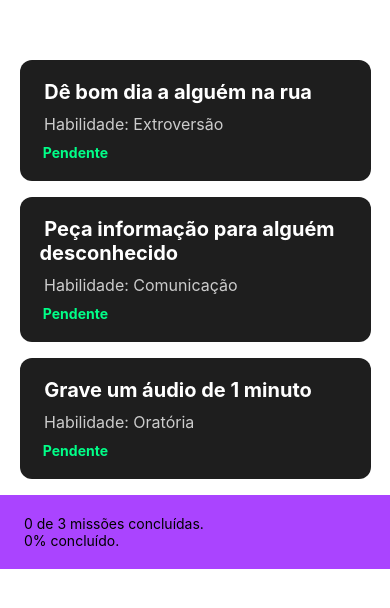
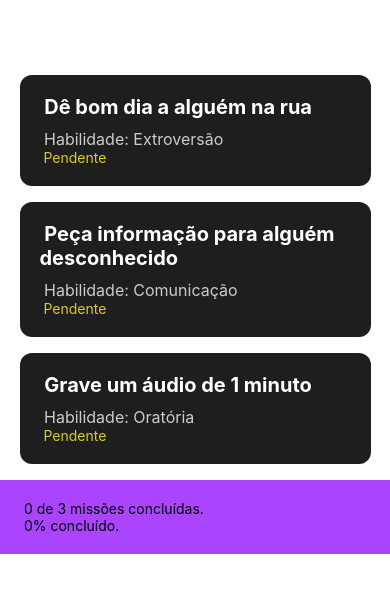
Before and after one commit to LucasLopes12/NovaVoz, a React Native app: screen / in a window 390 px wide. Shown: the part 108-716 px from the top of the page. Built offline with nearby package versions, Linux system fonts and the light colour scheme.

Commit message:
Correção de erros - Cores para cada skill

```diff
--- a/src/components/TaskCard.js
+++ b/src/components/TaskCard.js
@@ -1,6 +1,8 @@
 import { View, Text, StyleSheet, Pressable } from "react-native";
 
 export default function TaskCard(props) {
+
+    window.completedColor = props.completed ? '#00ff88' : '#dfcb1b';
 
     return (
         <Pressable style={styles.card} onPress={props.onToggle}>
@@ -8,7 +10,11 @@ export default function TaskCard(props) {
 
             <Text style={styles.skill}> Habilidade: {props.skill} </Text>
 
-            <Text style={styles.status}> {props.completed ? 'Concluída' : 'Pendente'} </Text>
+            <Text style={styles.difficulty}>
+
+            </Text>
+
+            <Text style={styles.status, {color: completedColor}}> {props.completed ? 'Concluída' : 'Pendente'} </Text>
         </Pressable>
     );
 };
@@ -31,9 +37,11 @@ const styles = StyleSheet.create({
         color: '#cccccc',
         fontSize: 16,
     },
+    difficulty: {
+
+    },
     status: {
         marginTop: 10,
-        color: '#00ff88',
         fontWeight: 'bold'
     }
 });
--- a/src/models/skills.js
+++ b/src/models/skills.js
@@ -3,35 +3,41 @@ export const skills = [
         id: 1,
         name: 'Confiança',
         xp: 0,
+        color: '#00008B',
     },
 
     {
         id: 2,
         name: 'Verbalização',
         xp: 0,
+        color: '#8B008B',
     },
 
     {
         id: 3,
         name: 'Extroversão',
         xp: 0,
+        color: '#DAA520',
     },
 
     {
         id: 4,
         name: 'Oratória',
         xp: 0,
+        color: '#008000',
     },
 
     {
         id: 5,
         name: 'Coragem',
         xp: 0,
+        color: '#FF4500',
     },
 
     {
         id: 6,
         name: 'Empatia',
         xp: 0,
+        color: '#FF69B4',
     },
 ];
--- a/src/models/tasks.js
+++ b/src/models/tasks.js
@@ -1,4 +1,4 @@
-export const skills = [
+export const tasks = [
     {
         id: 1,
         title: 'Dê "Bom dia" a alguém desconhecido',
```
